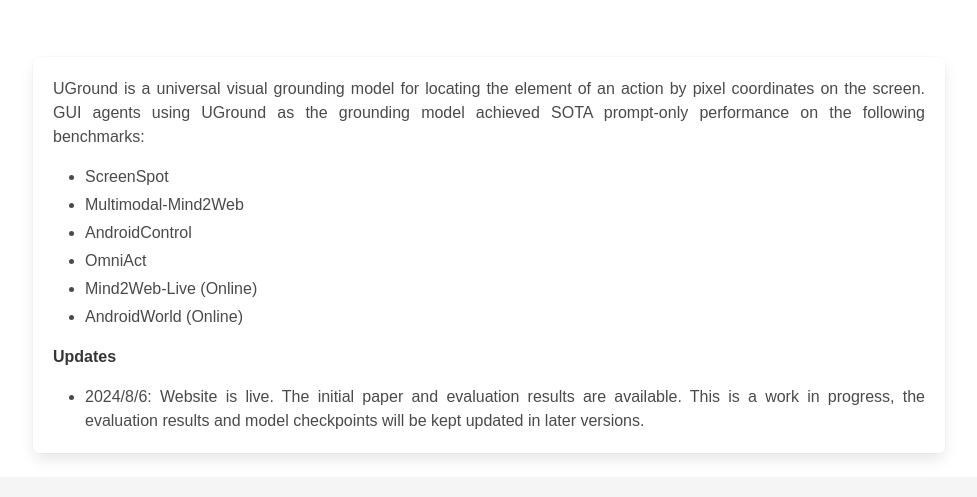
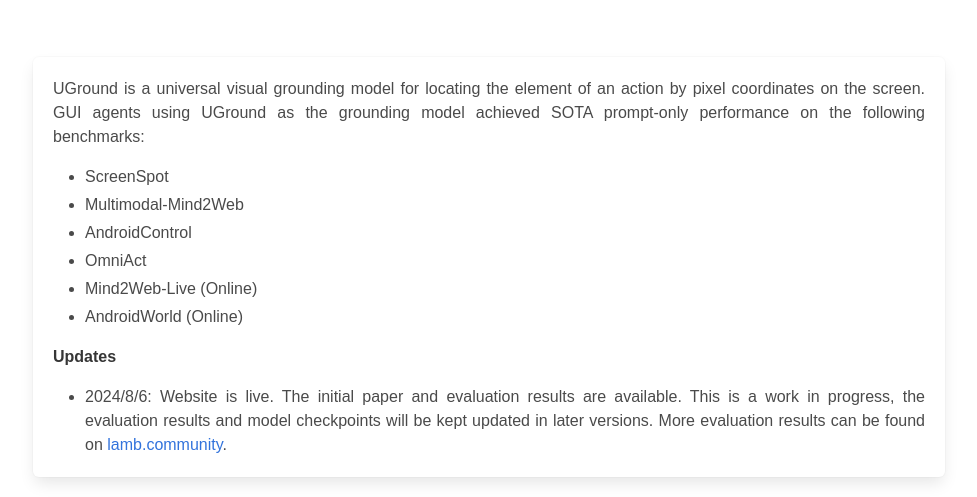
Before and after one commit to OSU-NLP-Group/UGround, a plain HTML site: page index.html in a window 1280 px wide. Shown: the part 500-997 px from the top of the page, without its empty margins (151-1128 px from the left). Drawn offline with nearby package versions, Linux system fonts and the light colour scheme; a script that the page names is missing; some icons are missing; a web font is replaced by a local one.

Commit message:
add gitignore and lamb

```diff
--- a/index.html
+++ b/index.html
@@ -206,8 +206,7 @@
           </p>
           <ul>
             <li>
-              2024/8/6: Website is live. The initial paper and evaluation results are available. This is a work in progress, the evaluation results and model checkpoints will be kept updated in later versions.
-<!--                The initial evaluation results are available on <a href="https://lamb.community">lamb.community</a>.-->
+              2024/8/6: Website is live. The initial paper and evaluation results are available. This is a work in progress, the evaluation results and model checkpoints will be kept updated in later versions. More evaluation results can be found on <a href="https://lamb.community">lamb.community</a>.
             </li>
           </ul>
 
```
Also changed, not shown: 1 other file.
